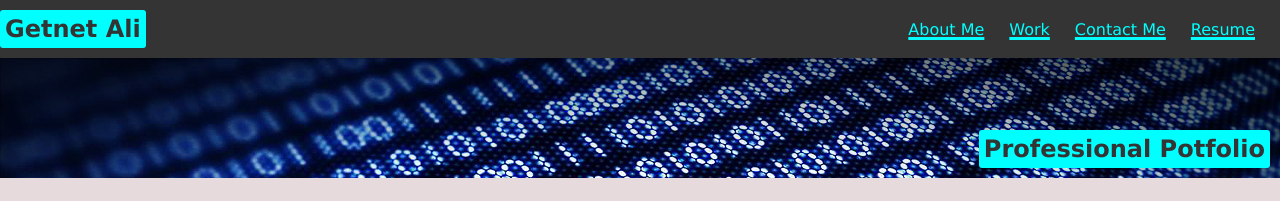
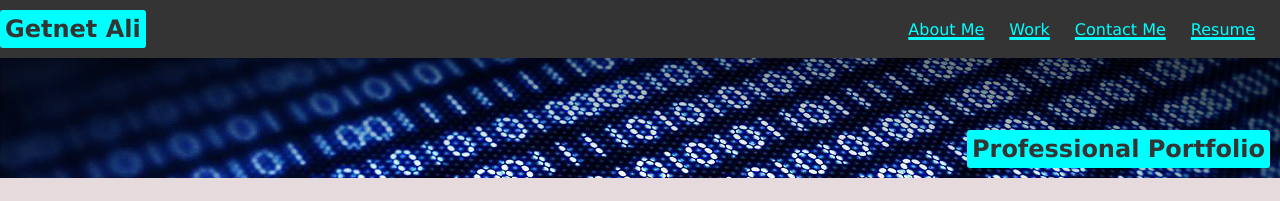
Before and after one commit to Getnetgit/My-Personal-Portfolio, a plain HTML site: page index.html in a window 1280 px wide. Shown: the top 201 px of the page. Drawn offline with Linux system fonts and the light colour scheme.

Commit message:
Update index.html

```diff
--- a/index.html
+++ b/index.html
@@ -23,7 +23,7 @@
         <!--header background picture-->
 
         <figure >
-            <h1> Professional Potfolio</h1>
+            <h1> Professional Portfolio</h1>
         </figure>
 
         <section Class="container_AboutMe">
```
